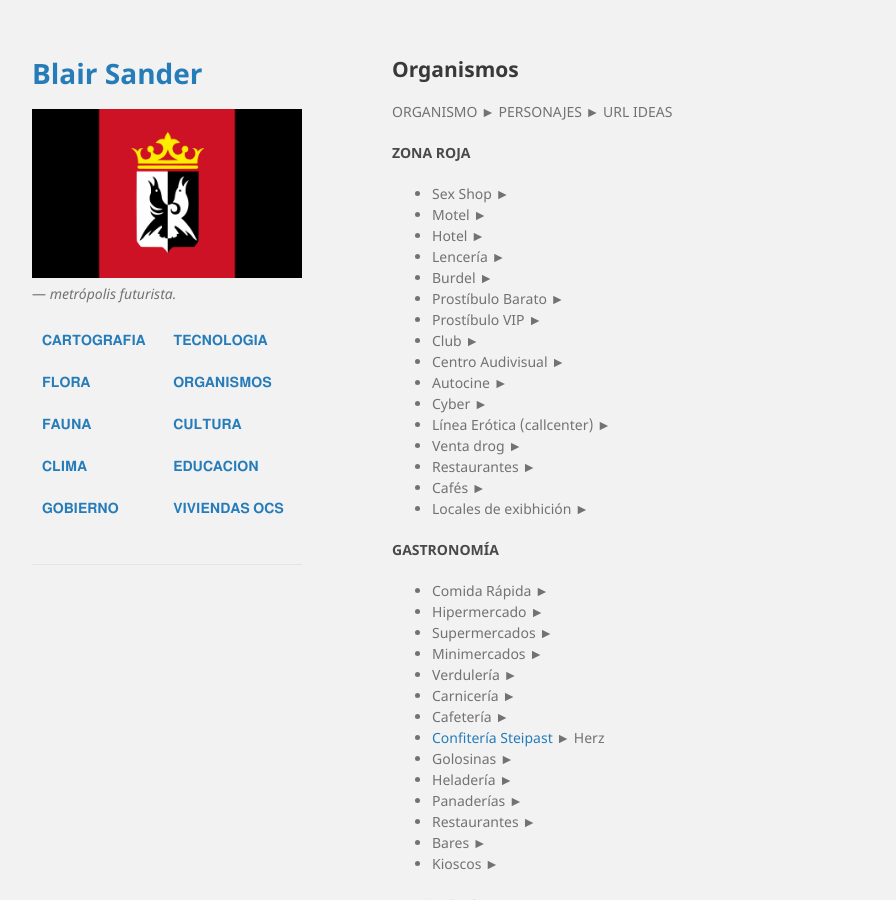
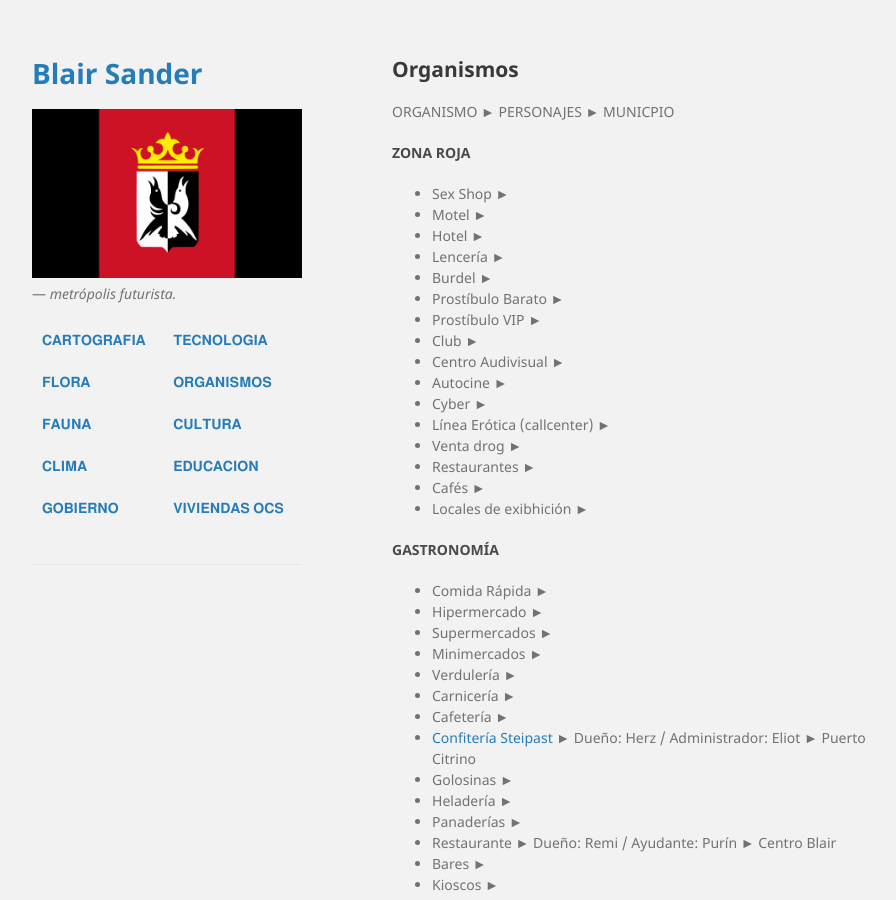
Before and after one commit to BlairSander/ciudad, a Jekyll site: the page built from organismos.md, in a window 1280 px wide and 900 px high. Shown: the whole window, without its empty margins (178-1074 px from the left). Built offline with Jekyll 4.4.1, drawn with Linux system fonts in a browser that asks for light colours.

Commit message:
Update organismos.md

```diff
--- a/organismos.md
+++ b/organismos.md
@@ -4,7 +4,7 @@ layout: default
 
 <h2>Organismos</h2>
 
-ORGANISMO ► PERSONAJES ► URL IDEAS
+ORGANISMO ► PERSONAJES ► MUNICPIO
 
 <h4>ZONA ROJA</h4>
 * Sex Shop ►
@@ -32,11 +32,11 @@ ORGANISMO ► PERSONAJES ► URL IDEAS
 * Verdulería ►
 * Carnicería ►
 * Cafetería ►
-* [Confitería Steipast](https://blairsander.github.io/ciudad/steipast.html) ► Herz
+* [Confitería Steipast](https://blairsander.github.io/ciudad/steipast.html) ► Dueño: Herz / Administrador: Eliot ► Puerto Citrino
 * Golosinas ►
 * Heladería ►
 * Panaderías ►
-* Restaurantes ►
+* Restaurante ► Dueño: Remi / Ayudante: Purín ► Centro Blair
 * Bares ►
 * Kioscos ►
 
```
